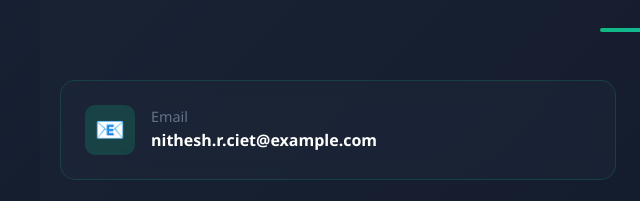
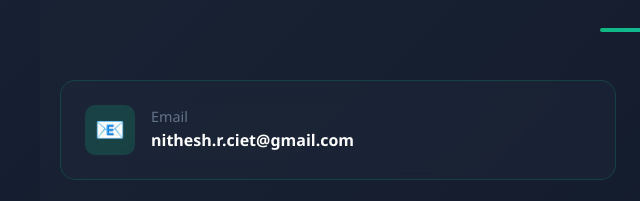
Before and after one commit to Nithesh-cod/CodeAlpha_Portfolio, a plain HTML site: page index.html in a window 1280 px wide. Shown: the part 4000-4201 px from the top of the page, 0-640 px from the left. Drawn offline with Linux system fonts and the light colour scheme.

Commit message:
Fix errors in index.html and README.md

```diff
--- a/index.html
+++ b/index.html
@@ -689,7 +689,7 @@
                 <a href="https://linkedin.com/in/nithesh-r-ba349032b" target="_blank" title="LinkedIn">
                     <svg width="20" height="20" fill="currentColor" viewBox="0 0 24 24"><path d="M20.447 20.452h-3.554v-5.569c0-1.328-.027-3.037-1.852-3.037-1.853 0-2.136 1.445-2.136 2.939v5.667H9.351V9h3.414v1.561h.046c.477-.9 1.637-1.85 3.37-1.85 3.601 0 4.267 2.37 4.267 5.455v6.286zM5.337 7.433c-1.144 0-2.063-.926-2.063-2.065 0-1.138.92-2.063 2.063-2.063 1.14 0 2.064.925 2.064 2.063 0 1.139-.925 2.065-2.064 2.065zm1.782 13.019H3.555V9h3.564v11.452zM22.225 0H1.771C.792 0 0 .774 0 1.729v20.542C0 23.227.792 24 1.771 24h20.451C23.2 24 24 23.227 24 22.271V1.729C24 .774 23.2 0 22.222 0h.003z"/></svg>
                 </a>
-                <a href="mailto:nithesh.r.ciet@example.com" title="Email">
+                <a href="mailto:nithesh.r.ciet@gmail.com" title="Email">
                     <svg width="20" height="20" fill="currentColor" viewBox="0 0 24 24"><path d="M20 4H4c-1.1 0-1.99.9-1.99 2L2 18c0 1.1.9 2 2 2h16c1.1 0 2-.9 2-2V6c0-1.1-.9-2-2-2zm0 4l-8 5-8-5V6l8 5 8-5v2z"/></svg>
                 </a>
             </div>
@@ -876,7 +876,7 @@
                     <div class="contact-icon">📧</div>
                     <div>
                         <div style="color: #64748b; font-size: 0.9rem;">Email</div>
-                        <div style="font-weight: 600;">nithesh.r.ciet@example.com</div>
+                        <div style="font-weight: 600;">nithesh.r.ciet@gmail.com</div>
                     </div>
                 </div>
                 <div class="contact-item">
@@ -948,7 +948,7 @@
                     <div style="display: flex; gap: 1rem;">
                         <a href="https://github.com/Nithesh-cod" target="_blank" style="width: 40px; height: 40px; background: rgba(16, 185, 129, 0.2); border-radius: 8px; display: flex; align-items: center; justify-content: center; color: var(--primary); text-decoration: none;">GH</a>
                         <a href="https://linkedin.com/in/nithesh-r-ba349032b" target="_blank" style="width: 40px; height: 40px; background: rgba(16, 185, 129, 0.2); border-radius: 8px; display: flex; align-items: center; justify-content: center; color: var(--primary); text-decoration: none;">IN</a>
-                        <a href="mailto:nithesh.r.ciet@example.com" style="width: 40px; height: 40px; background: rgba(16, 185, 129, 0.2); border-radius: 8px; display: flex; align-items: center; justify-content: center; color: var(--primary); text-decoration: none;">✉</a>
+                        <a href="mailto:nithesh.r.ciet@gmail.com" style="width: 40px; height: 40px; background: rgba(16, 185, 129, 0.2); border-radius: 8px; display: flex; align-items: center; justify-content: center; color: var(--primary); text-decoration: none;">✉</a>
                     </div>
                 </div>
             </div>
```
Also changed, not shown: 1 other file.
